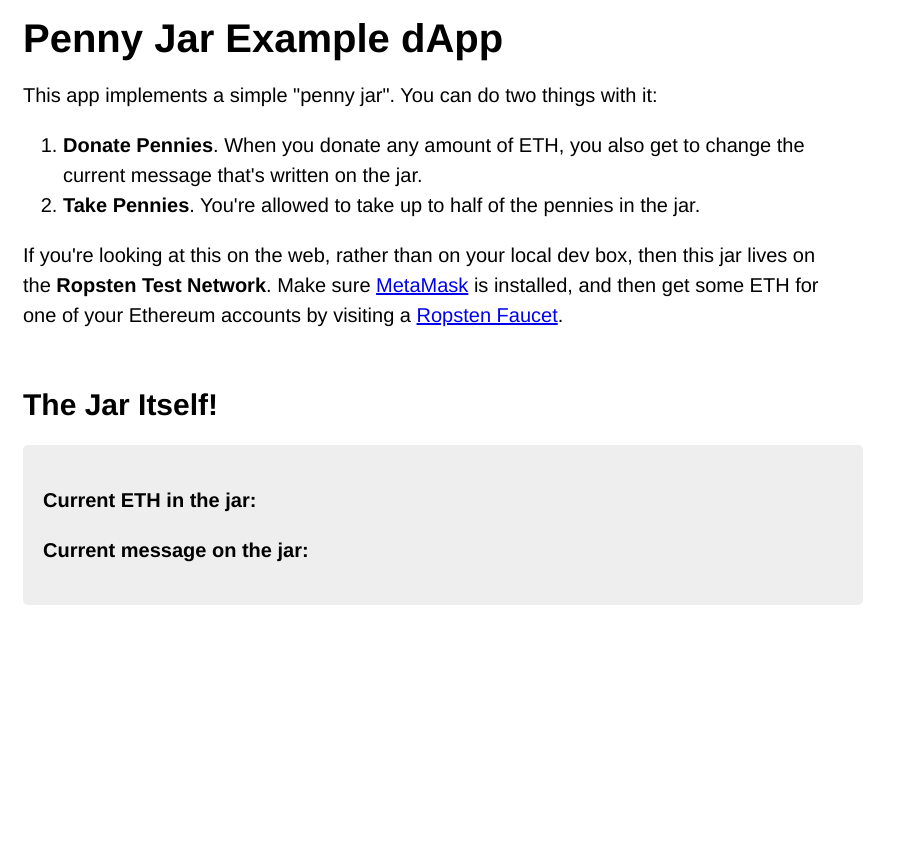
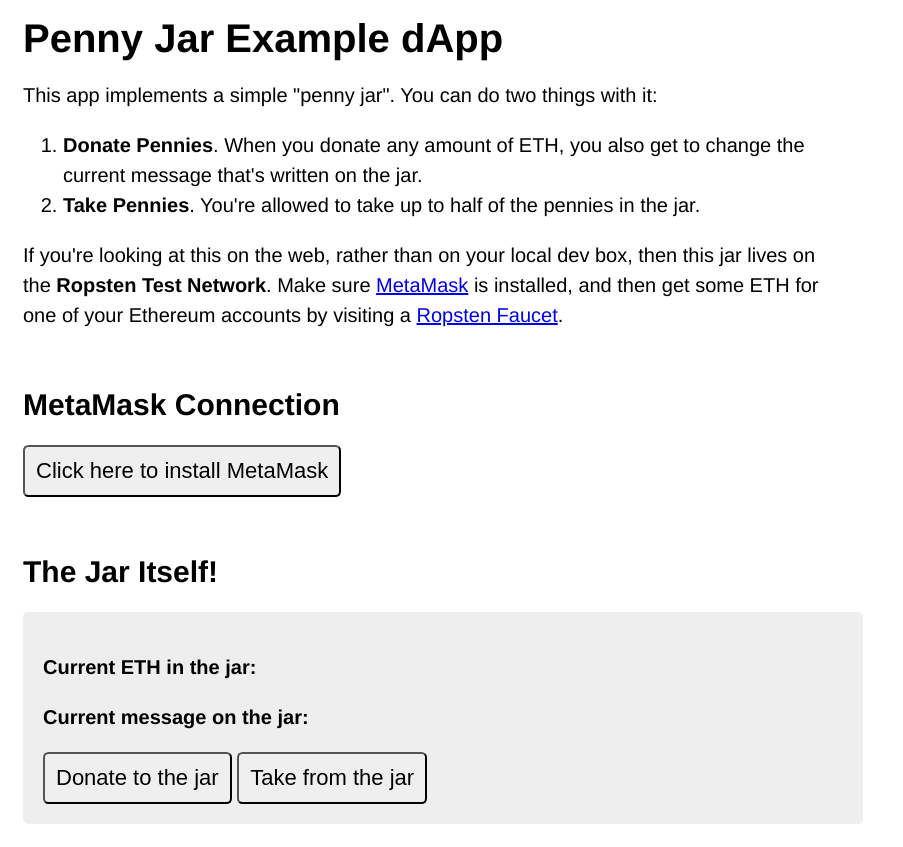
Before and after one commit to Crypto-Playground/crypto-playground, a website with bundled scripts: page penny/public/index.html in a window 1280 px wide. Shown: the whole page, without its empty margins (0-903 px from the left). Before the commit the page ends 800 px from the top, so only its background shows below. Built offline with nearby package versions, Linux system fonts and the light colour scheme.

Commit message:
WIP: metamask connection

```diff
--- a/package.json
+++ b/package.json
@@ -6,7 +6,9 @@
   "scripts": {
     "test:penny": "cd penny && npx hardhat test",
     "build:penny": "echo \"TODO dave\"",
-    "dev:penny": "cd penny && npx esbuild src/penny.ts --servedir=public --outdir=public/js --bundle"
+    "dev:penny:web": "cd penny && npx esbuild src/penny.ts --servedir=public --outdir=public/js --bundle",
+    "dev:penny:chain": "cd penny && npx hardhat node",
+    "dev:penny:deploy": "cd penny && npx hardhat script ./scripts/deploy-penny-jar.ts --network localhost"
   },
   "author": "Dave Peck <davepeck@davepeck.org>",
   "license": "MIT",
--- a/penny/public/index.html
+++ b/penny/public/index.html
@@ -22,6 +22,17 @@
         background-color: #eee;
         max-width: 800px;
         padding: 1em;
+      }
+
+      button {
+        cursor: pointer;
+        font-size: 1.1em;
+        padding: 0.5em;
+        border-radius: 0.25em;
+      }
+
+      button:hover {
+        background-color: #ccc;
       }
     </style>
   </head>
@@ -53,6 +64,10 @@
       </p>
     </div>
 
+    <h2>MetaMask Connection</h2>
+
+    <button id="connect"></button>
+
     <h2>The Jar Itself!</h2>
 
     <div id="jar">
@@ -60,6 +75,8 @@
       <p>
         <b>Current message on the jar:</b>&nbsp;<span id="jar-message"></span>
       </p>
+      <button id="donate">Donate to the jar</button>
+      <button id="take">Take from the jar</button>
     </div>
 
     <script src="./js/penny.js"></script>
--- a/penny/src/penny.ts
+++ b/penny/src/penny.ts
@@ -1,8 +1,12 @@
-class PennyJarFrontend {
-  run() {
-    console.log("I am running!");
-  }
-}
+const connectButton = document.getElementById("connect") as HTMLButtonElement;
+const donateButton = document.getElementById("donate") as HTMLButtonElement;
+const takeButton = document.getElementById("take") as HTMLButtonElement;
 
-const frontend: PennyJarFrontend = new PennyJarFrontend();
-frontend.run();
+const isMetaMaskInstalled = () => {
+  const { ethereum } = window as { ethereum?: { isMetaMask: boolean } };
+  return Boolean(ethereum?.isMetaMask);
+};
+
+connectButton.innerText = isMetaMaskInstalled()
+  ? "Connect with MetaMask"
+  : "Click here to install MetaMask";
```
